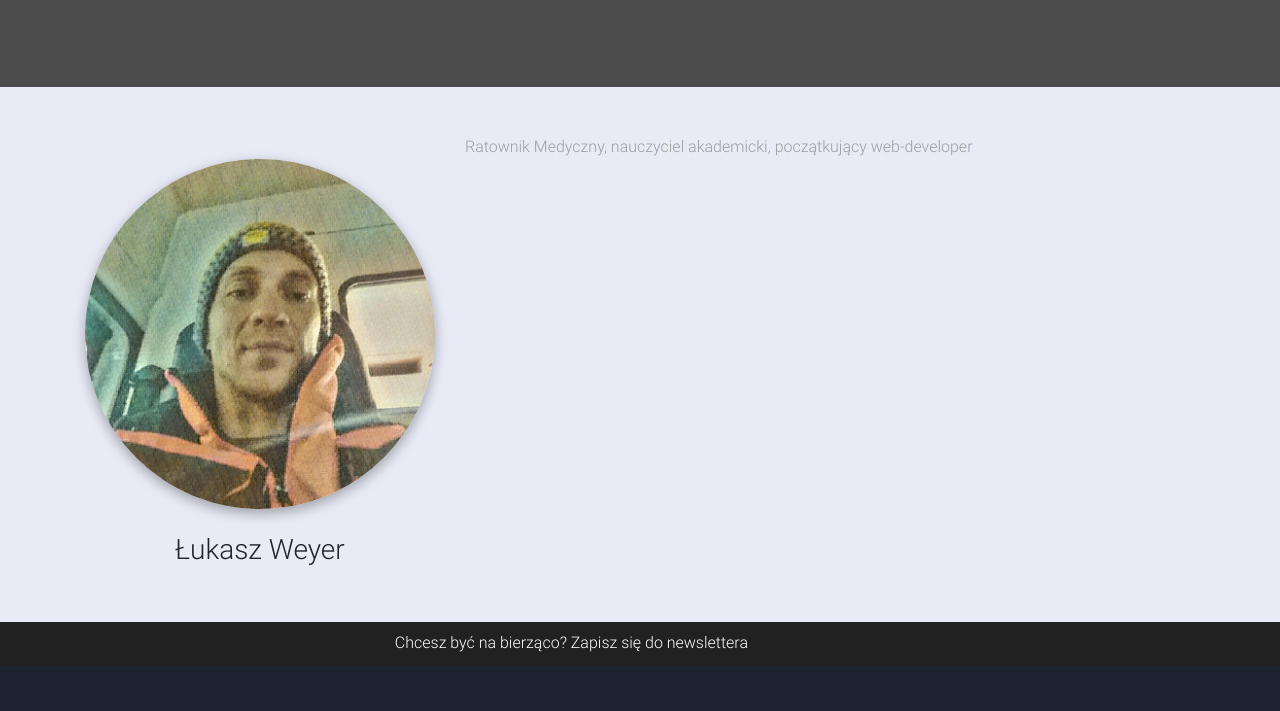
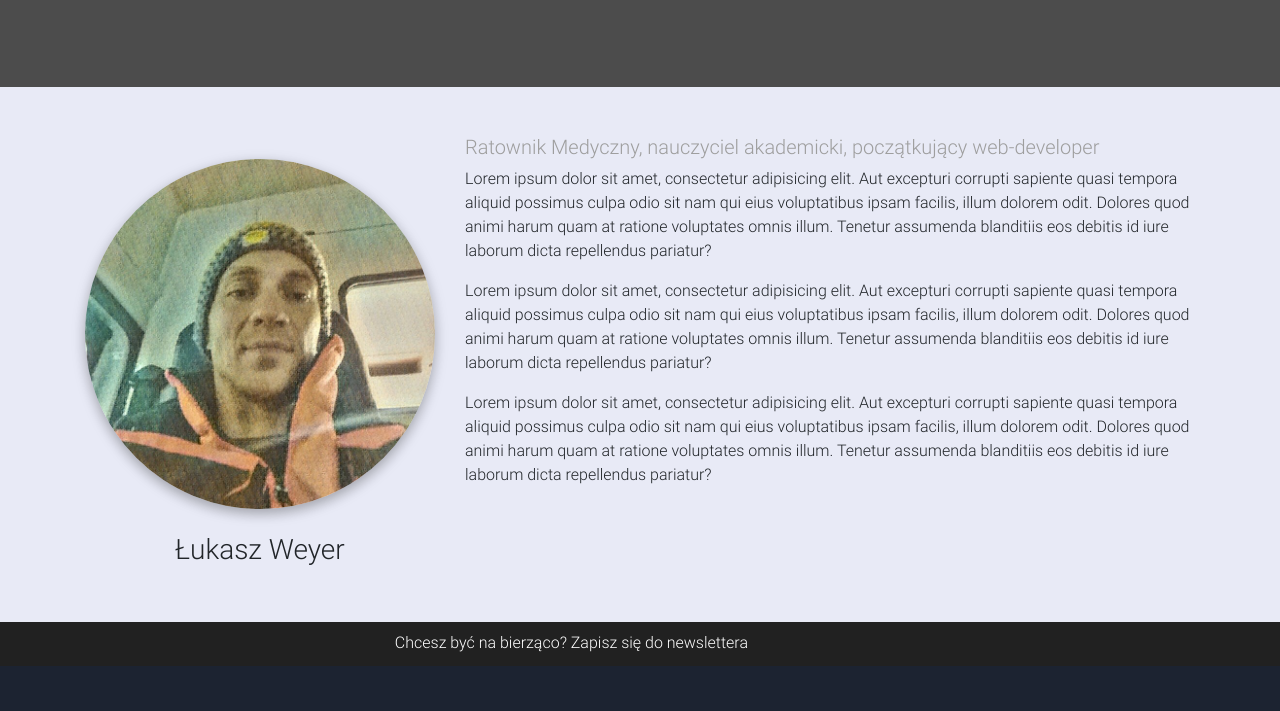
Before and after one commit to lukas-weyer/emergencyroom.pl, a plain HTML site: page index.html in a window 1280 px wide. Shown: the part 2420-3131 px from the top of the page. Drawn offline with Linux system fonts and the light colour scheme.

Commit message:
fix bugs

```diff
--- a/index.html
+++ b/index.html
@@ -182,7 +182,13 @@
                         <h3 class="text-center">Łukasz Weyer</h3>
                     </div>
                     <div class="col-md-8">
-                        <p class="grey-text">Ratownik Medyczny, nauczyciel akademicki, początkujący web-developer</p>
+                        <h5 class="grey-text">Ratownik Medyczny, nauczyciel akademicki, początkujący web-developer</h5>
+                        <p>Lorem ipsum dolor sit amet, consectetur adipisicing elit. Aut excepturi corrupti sapiente quasi tempora aliquid possimus culpa odio sit nam qui eius voluptatibus ipsam facilis, illum dolorem odit. Dolores quod animi harum quam
+                            at ratione voluptates omnis illum. Tenetur assumenda blanditiis eos debitis id iure laborum dicta repellendus pariatur?</p>
+                        <p>Lorem ipsum dolor sit amet, consectetur adipisicing elit. Aut excepturi corrupti sapiente quasi tempora aliquid possimus culpa odio sit nam qui eius voluptatibus ipsam facilis, illum dolorem odit. Dolores quod animi harum quam
+                            at ratione voluptates omnis illum. Tenetur assumenda blanditiis eos debitis id iure laborum dicta repellendus pariatur?</p>
+                        <p>Lorem ipsum dolor sit amet, consectetur adipisicing elit. Aut excepturi corrupti sapiente quasi tempora aliquid possimus culpa odio sit nam qui eius voluptatibus ipsam facilis, illum dolorem odit. Dolores quod animi harum quam
+                            at ratione voluptates omnis illum. Tenetur assumenda blanditiis eos debitis id iure laborum dicta repellendus pariatur?</p>
                     </div>
                 </div>
             </section>
```
